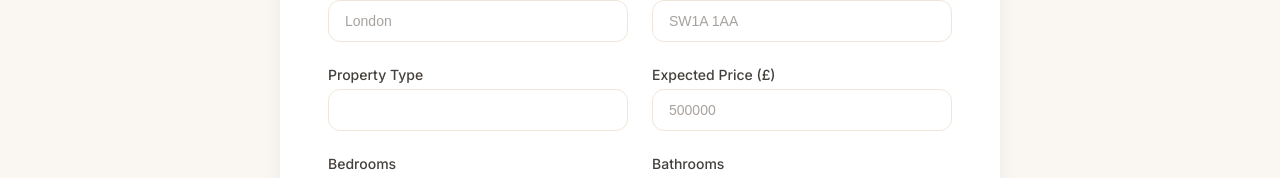
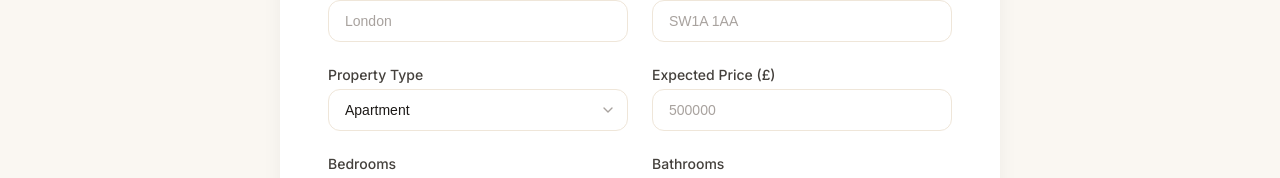
Before and after one commit to p3achijaii/react-coursework, a React (Vite) app: page /market-property in a window 1280 px wide. Shown: the part 535-713 px from the top of the page. Built offline with nearby package versions, Linux system fonts and the light colour scheme.

Commit message:
fix the select component to have correct option mapping and wrapper reference

```diff
--- a/src/components/ui/Select.jsx
+++ b/src/components/ui/Select.jsx
@@ -8,13 +8,13 @@ const Select = forwardRef(({ className, label, options, ...props }, ref) => {
     <div className={styles.container}>
       {label && <label className={styles.label}>{label}</label>}
 
-      <div className={StyleSheet.selectWrapper}>
+      <div className={styles.selectWrapper}>
         <select ref={ref} className={cn(styles.select, className)} {...props}>
-          {options.map((option) => {
-            <option key={option.value} value={options.value}>
+          {options.map((option) => (
+            <option key={option.value} value={option.value}>
               {option.label}
-            </option>;
-          })}
+            </option>
+          ))}
         </select>
         <ChevronDown className={styles.icon} />
       </div>
```
